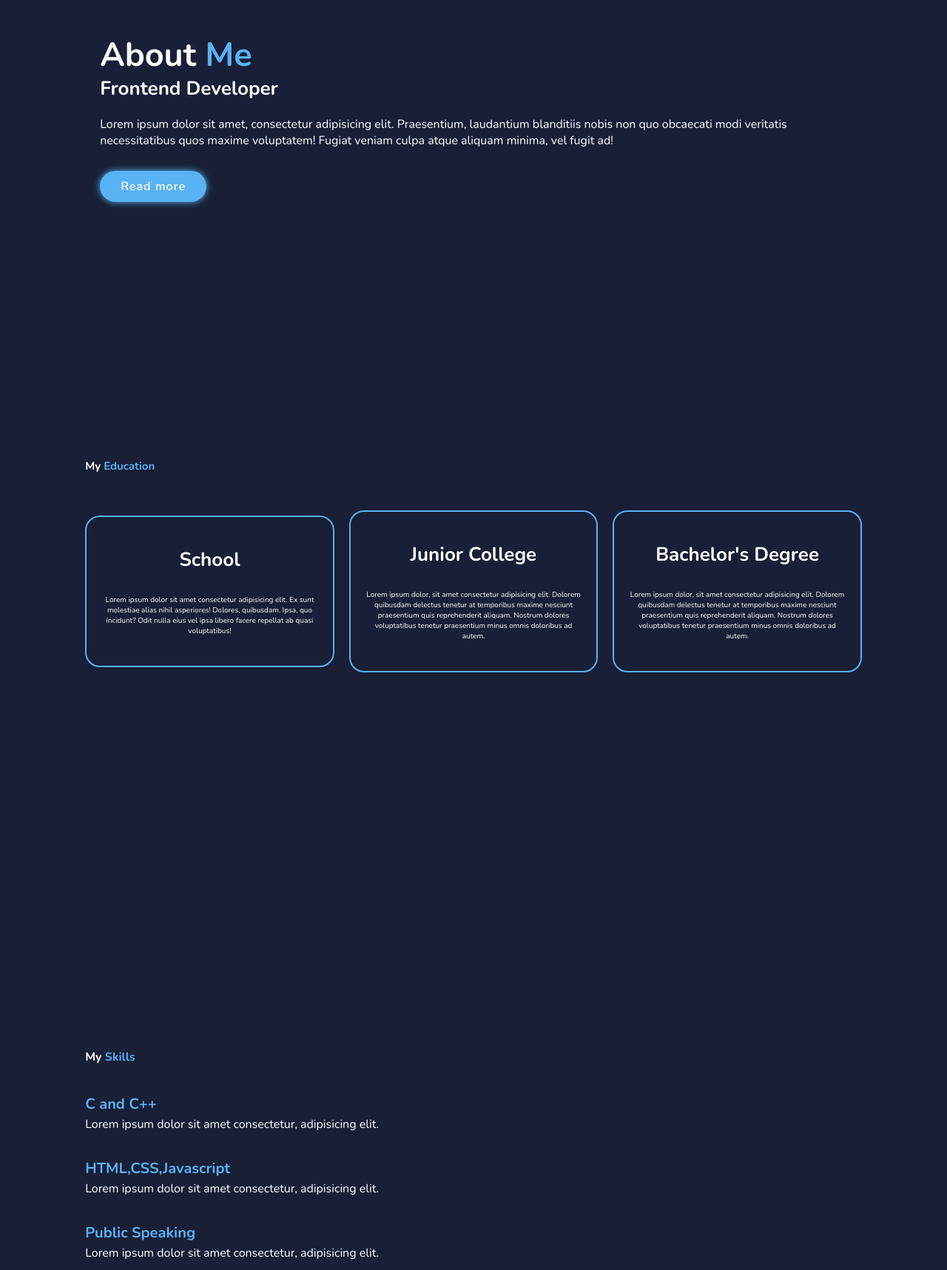
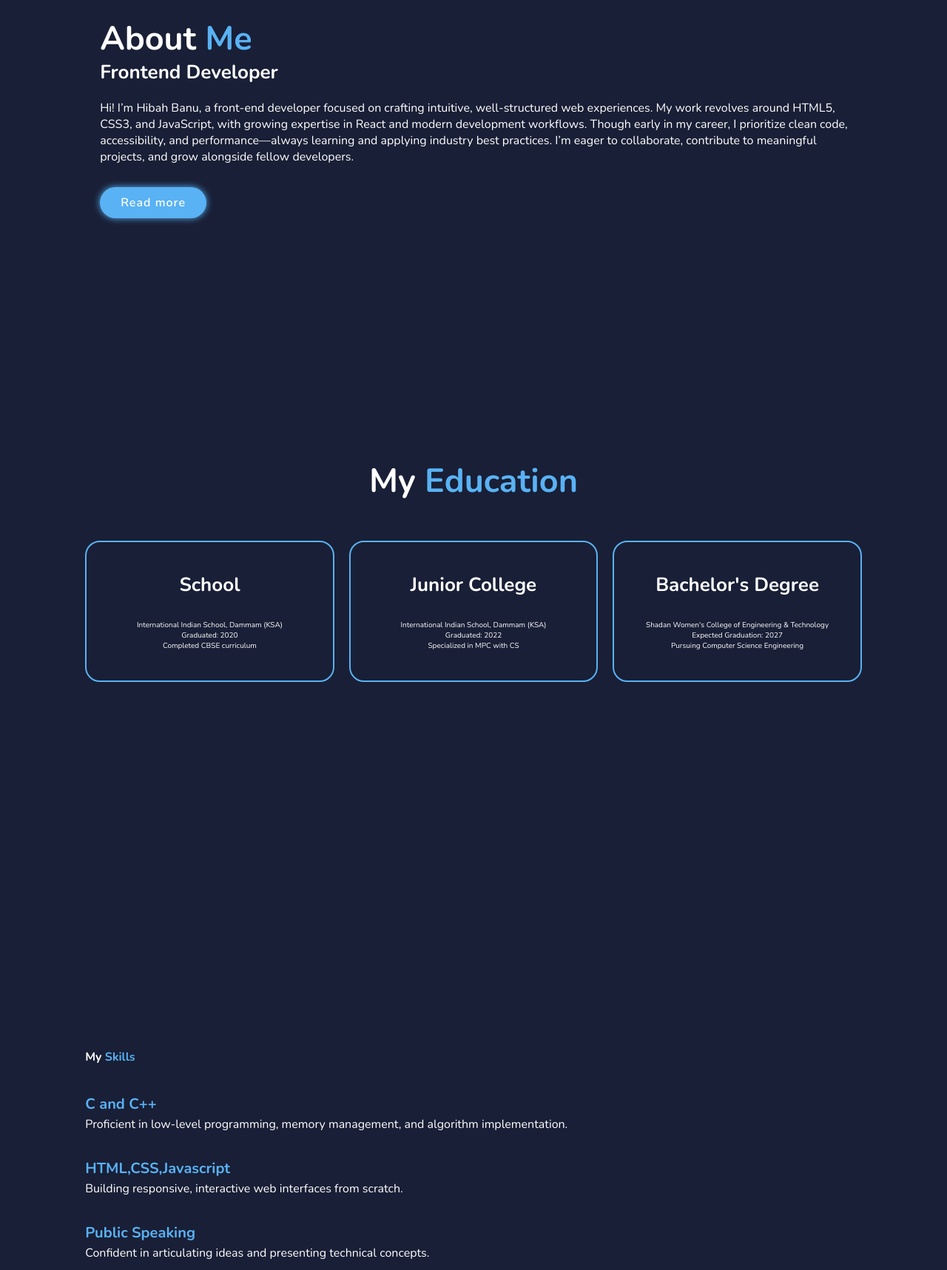
Before and after one commit to Hibah-Banu/CSS-Project, a plain HTML site: page index.html in a window 1280 px wide. Shown: the part 1080-2797 px from the top of the page at 74% size. Drawn offline with nearby package versions, Linux system fonts and the light colour scheme.

Commit message:
Update index.html

```diff
--- a/index.html
+++ b/index.html
@@ -30,18 +30,20 @@
 
     <section class="home" id="home">
       <div class="home-content">
-        <h3>Hi,Myself</h3>
-        <h1>XYZ</h1>
+        <h3>Hi, Myself</h3>
+        <h1>Hibah Banu</h1>
         <h3>And I'm a <span>Frontend Developer</span></h3>
         <p>
-          Lorem ipsum dolor sit amet consectetur adipisicing elit. Dolorem ullam provident facere itaque repudiandae quos rerum animi vero. Fugit dolorem laborum adipisci totam repellat id. Quas ea officia necessitatibus reprehenderit?
+         Front-end developer passionate about building clean, responsive websites with HTML, CSS, and JavaScript.
+         Currently learning React and obsessed with turning ideas into functional, user-friendly interfaces.
+         Let’s connect!
         </p>
         <div class="social-media">
-          <a href="#"><i class="fa-brands fa-instagram"></i></a>
-          <a href="#"><i class="fa-brands fa-github"></i></a>
-          <a href="#"><i class="fa-brands fa-linkedin-in"></i></a>
+          <a href="#"><i class="fa-brands fa-instagram"></i> </a>
+          <a href="https://github.com/Hibah-Banu" target="blank"><i class="fa-brands fa-github"></i></a>
+          <a href="https://www.linkedin.com/in/hibah-banu-15693b322/" target="blank"><i class="fa-brands fa-linkedin-in"></i></a>
         </div>
-        <a href="#" class="btn">About Me</a>
+        <a href="#about" class="btn">About Me</a>
       </div>
 
       <div class="home-img">
@@ -59,42 +61,45 @@
         <h2 class="heading">About <span>Me</span></h2>
         <h3>Frontend Developer</h3>
         <p>
-          Lorem ipsum dolor sit amet, consectetur adipisicing elit. Praesentium,
-          laudantium blanditiis nobis non quo obcaecati modi veritatis
-          necessitatibus quos maxime voluptatem! Fugiat veniam culpa atque
-          aliquam minima, vel fugit ad!
+          Hi! I’m Hibah Banu,
+          a front-end developer focused on crafting intuitive,
+          well-structured web experiences. My work revolves around HTML5, CSS3, and JavaScript,
+          with growing expertise in React and modern development workflows.
+          Though early in my career, I prioritize clean code, accessibility,
+          and performance—always learning and applying industry best practices.
+          I’m eager to collaborate, contribute to meaningful projects, and grow alongside fellow developers.
         </p>
-        <a href="#" class="btn">Read more</a>
+        <a href="#edu" class="btn">Read more</a>
       </div>
     </section>
 
     <!--Education section-->
     <section class="edu" id="edu">
-      <h2 class="headinng">My <span>Education</span></h2>
+      <h2 class="heading">My <span>Education</span></h2>
 
       <div class="services-container">
         <div class="services-box">
           <h3>School</h3>
           <p>
-            Lorem ipsum dolor sit amet consectetur adipisicing elit. Ex sunt molestiae alias nihil asperiores! Dolores, quibusdam. Ipsa, quo incidunt? Odit nulla eius vel ipsa libero facere repellat ab quasi voluptatibus!
+            International Indian School, Dammam (KSA)
+            <br>Graduated: 2020<br>
+            Completed CBSE curriculum
           </p>
         </div>
         <div class="services-box">
           <h3>Junior College</h3>
-          <p>
-            Lorem ipsum dolor, sit amet consectetur adipisicing elit. Dolorem
-            quibusdam delectus tenetur at temporibus maxime nesciunt praesentium
-            quis reprehenderit aliquam. Nostrum dolores voluptatibus tenetur
-            praesentium minus omnis doloribus ad autem.
+          <p >
+            International Indian School, Dammam (KSA)
+            <br> Graduated: 2022<br>
+            Specialized in MPC with CS
           </p>
         </div>
         <div class="services-box">
           <h3>Bachelor's Degree</h3>
           <p>
-            Lorem ipsum dolor, sit amet consectetur adipisicing elit. Dolorem
-            quibusdam delectus tenetur at temporibus maxime nesciunt praesentium
-            quis reprehenderit aliquam. Nostrum dolores voluptatibus tenetur
-            praesentium minus omnis doloribus ad autem.
+            Shadan Women's College of Engineering & Technology<br>
+            Expected Graduation: 2027<br>
+            Pursuing Computer Science Engineering
           </p>
         </div>
       </div>
@@ -106,19 +111,19 @@
       <div class="skills-container">
         <div class="skill-box">
           <h3>C and C++</h3>
-          <p>Lorem ipsum dolor sit amet consectetur, adipisicing elit.</p>
+          <p>Proficient in low-level programming, memory management, and algorithm implementation.</p>
         </div>
         <div class="skill-box">
           <h3>HTML,CSS,Javascript</h3>
-          <p>Lorem ipsum dolor sit amet consectetur, adipisicing elit.</p>
+          <p>Building responsive, interactive web interfaces from scratch.</p>
         </div>
         <div class="skill-box">
           <h3>Public Speaking</h3>
-          <p>Lorem ipsum dolor sit amet consectetur, adipisicing elit.</p>
+          <p>Confident in articulating ideas and presenting technical concepts.</p>
         </div>
         <div class="skill-box">
           <h3>Research skills</h3>
-          <p>Lorem ipsum dolor sit amet consectetur, adipisicing elit.</p>
+          <p> Effective at gathering, analyzing, and applying information.</p>
         </div>
       </div>
     </section>
@@ -151,7 +156,7 @@
     <!--footer section-->
     <footer class="footer">
       <div class="footer-text">
-        <p>Copyright &copy; 2024 by @xyz</p>
+        <p>Copyright &copy; 2025 by @HibahBanu</p>
       </div>
       <div class="footer-iconTop">
         <a href="#home"><i class="fa-solid fa-angle-up"></i></a>
```
